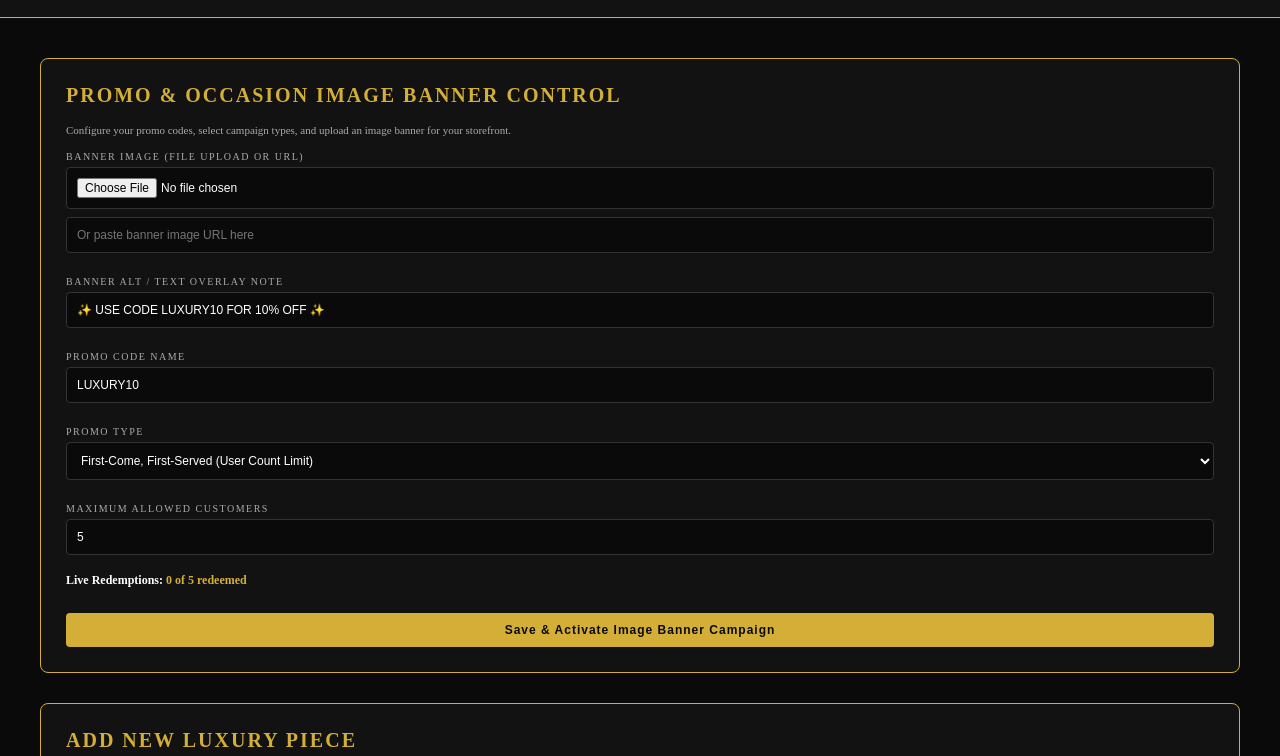
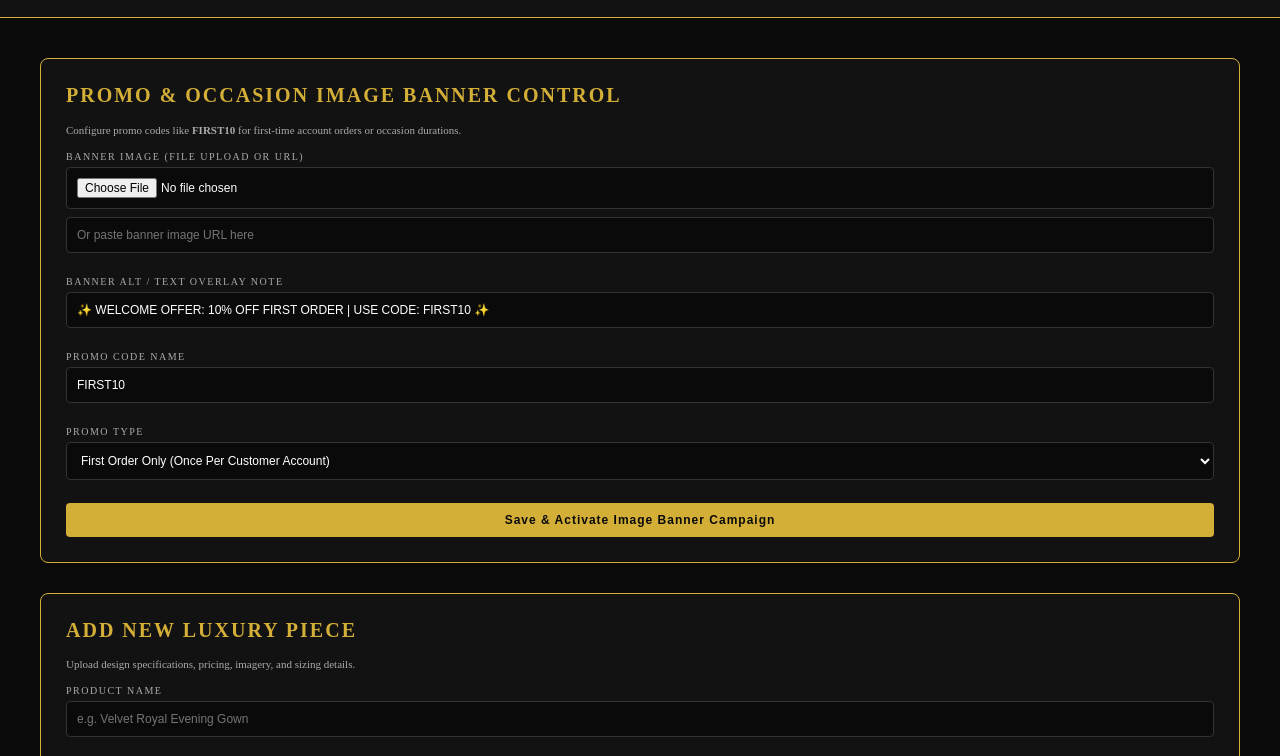
Before and after one commit to Alisha7-create/Alivera-atelier-new, a website: page public/admin/index.html in a window 1280 px wide. Shown: the part 44-800 px from the top of the page. Drawn offline with Linux system fonts and the light colour scheme.

Commit message:
Update promo settings and placeholder text

```diff
--- a/public/admin/index.html
+++ b/public/admin/index.html
@@ -48,38 +48,33 @@
         <!-- Occasion & Promo Image Banner Control -->
         <div class="admin-section">
             <h2>PROMO & OCCASION IMAGE BANNER CONTROL</h2>
-            <p style="font-size: 11px; color: #aaa; margin-bottom: 15px;">Configure your promo codes, select campaign types, and upload an image banner for your storefront.</p>
+            <p style="font-size: 11px; color: #aaa; margin-bottom: 15px;">Configure promo codes like <strong>FIRST10</strong> for first-time account orders or occasion durations.</p>
 
             <label>BANNER IMAGE (FILE UPLOAD OR URL)</label>
             <input type="file" id="banner-image-file" class="custom-input" accept="image/*" onchange="handleBannerUpload(event)">
             <input type="text" id="admin-banner-image" class="custom-input" placeholder="Or paste banner image URL here">
 
             <label>BANNER ALT / TEXT OVERLAY NOTE</label>
-            <input type="text" id="admin-banner-text" class="custom-input" placeholder="e.g. ✨ FESTIVE SPECIAL: USE 'DIWALI20' FOR 20% OFF ✨">
+            <input type="text" id="admin-banner-text" class="custom-input" placeholder="e.g. ✨ WELCOME OFFER: 10% OFF FIRST ORDER | USE CODE: FIRST10 ✨">
 
             <label>PROMO CODE NAME</label>
-            <input type="text" id="admin-promo-code" class="custom-input" placeholder="e.g. DIWALI20">
+            <input type="text" id="admin-promo-code" class="custom-input" placeholder="e.g. FIRST10">
 
             <label>PROMO TYPE</label>
             <select id="admin-promo-type" class="custom-input" onchange="togglePromoTypeFields()">
-                <option value="first-come">First-Come, First-Served (User Count Limit)</option>
+                <option value="first-order">First Order Only (Once Per Customer Account)</option>
+                <option value="first-come">First-Come, First-Served (Global User Count Limit)</option>
                 <option value="time-bound">Time-Bound Occasion (Duration in Hours)</option>
             </select>
 
-            <div id="field-first-come-wrap">
+            <div id="field-first-come-wrap" style="display: none;">
                 <label>MAXIMUM ALLOWED CUSTOMERS</label>
                 <input type="number" id="admin-max-uses" class="custom-input" min="1" value="5">
-                <div style="margin: 10px 0; font-size: 12px; color: #fff;">
-                    <strong>Live Redemptions:</strong> <span id="admin-usage-count" style="color: #d4af37; font-weight: bold;">0 / 5 redeemed</span>
-                </div>
             </div>
 
             <div id="field-time-bound-wrap" style="display: none;">
                 <label>DURATION (HOURS)</label>
                 <input type="number" id="admin-hours-duration" class="custom-input" min="1" value="24" placeholder="e.g. 24, 36, 48">
-                <div style="margin: 10px 0; font-size: 12px; color: #fff;">
-                    <strong>Campaign Status:</strong> <span id="admin-timer-status" style="color: #d4af37; font-weight: bold;">Active</span>
-                </div>
             </div>
 
             <button class="btn" style="width: 100%; margin-top: 15px;" onclick="savePromoSettings()">Save & Activate Image Banner Campaign</button>
@@ -162,26 +157,14 @@
         }
 
         function loadAdminPromoSettings() {
-            const settings = JSON.parse(localStorage.getItem('atelier_promo_settings') || '{"bannerImage": "", "bannerText": "✨ USE CODE LUXURY10 FOR 10% OFF ✨", "code": "LUXURY10", "type": "first-come", "maxUses": 5, "currentUses": 0, "durationHours": 24, "startTime": null}');
+            const settings = JSON.parse(localStorage.getItem('atelier_promo_settings') || '{"bannerImage": "", "bannerText": "✨ WELCOME OFFER: 10% OFF FIRST ORDER | USE CODE: FIRST10 ✨", "code": "FIRST10", "type": "first-order", "maxUses": 5, "currentUses": 0, "durationHours": 24, "startTime": null}');
 
             document.getElementById('admin-banner-image').value = settings.bannerImage || "";
             document.getElementById('admin-banner-text').value = settings.bannerText || "";
-            document.getElementById('admin-promo-code').value = settings.code || "";
-            document.getElementById('admin-promo-type').value = settings.type || "first-come";
+            document.getElementById('admin-promo-code').value = settings.code || "FIRST10";
+            document.getElementById('admin-promo-type').value = settings.type || "first-order";
             document.getElementById('admin-max-uses').value = settings.maxUses || 5;
             document.getElementById('admin-hours-duration').value = settings.durationHours || 24;
-            document.getElementById('admin-usage-count').innerText = `${settings.currentUses || 0} of ${settings.maxUses || 5} redeemed`;
-
-            if (settings.type === 'time-bound' && settings.startTime) {
-                const expiresAt = new Date(settings.startTime).getTime() + (settings.durationHours * 3600 * 1000);
-                const now = new Date().getTime();
-                if (now < expiresAt) {
-                    document.getElementById('admin-timer-status').innerText = "Active & Running";
-                } else {
-                    document.getElementById('admin-timer-status').innerText = "Expired";
-                    document.getElementById('admin-timer-status').style.color = '#e74c3c';
-                }
-            }
 
             togglePromoTypeFields();
         }
```
